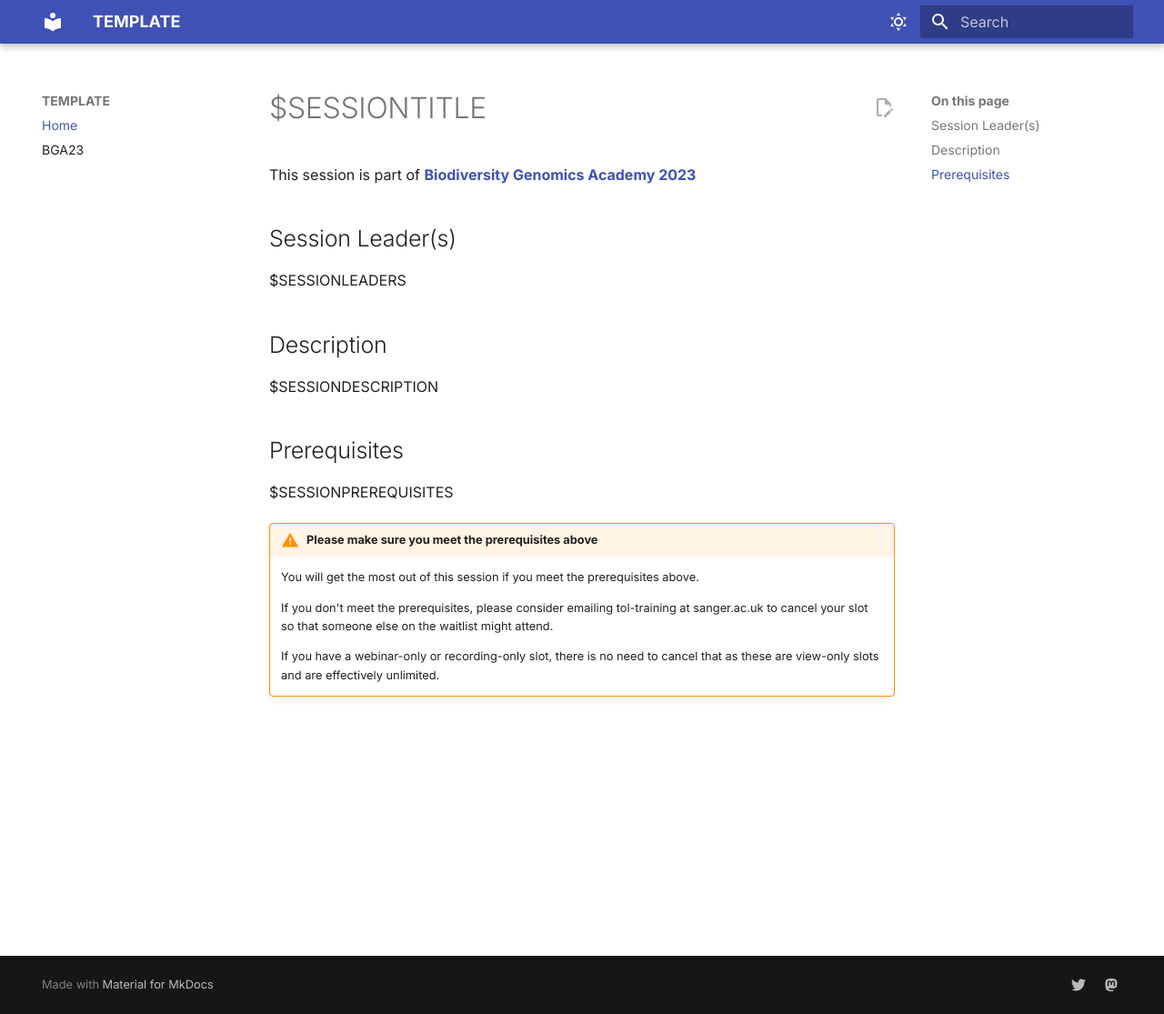
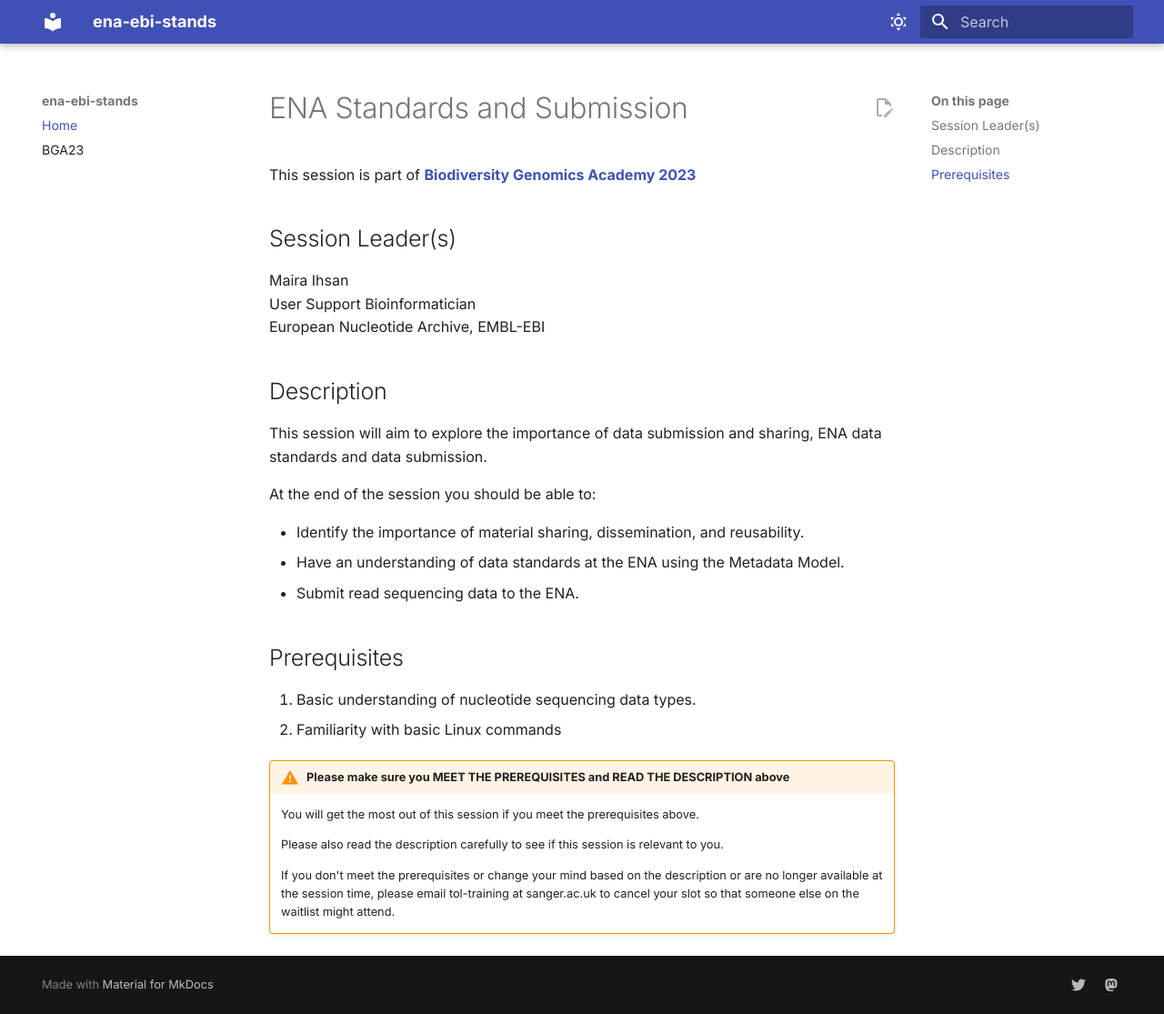
Before and after one commit to S2G2024/ena-ebi-stands, an MkDocs documentation site: the page built from docs/README.md, in a window 1280 px wide and 1115 px high. Shown: the whole window at 91% size. Built offline with MkDocs 1.6.1 and Material for MkDocs 9.7.7, drawn with Linux system fonts in a browser that asks for light colours.

Commit message:
update from form

```diff
--- a/docs/README.md
+++ b/docs/README.md
@@ -1,23 +1,32 @@
-# $SESSIONTITLE
+# ENA Standards and Submission
 
 This session is part of [**Biodiversity Genomics Academy 2023**](https://BGA23.org)
 
 ## Session Leader(s)
 
-$SESSIONLEADERS
+Maira Ihsan
+User Support Bioinformatician
+European Nucleotide Archive, EMBL-EBI
 
 ## Description
 
-$SESSIONDESCRIPTION
+This session will aim to explore the importance of data submission and sharing, ENA data standards and data submission.
+
+At the end of the session you should be able to:
+
+- Identify the importance of material sharing, dissemination, and reusability.
+- Have an understanding of data standards at the ENA using the Metadata Model.
+- Submit read sequencing data to the ENA.
 
 ## Prerequisites
 
-$SESSIONPREREQUISITES
+1. Basic understanding of nucleotide sequencing data types.
+2. Familiarity with basic Linux commands
 
-!!! warning "Please make sure you meet the prerequisites above"
+!!! warning "Please make sure you MEET THE PREREQUISITES and READ THE DESCRIPTION above"
 
     You will get the most out of this session if you meet the prerequisites above.
 
-    If you don't meet the prerequisites, please consider emailing tol-training at sanger.ac.uk to cancel your slot so that someone else on the waitlist might attend.
+    Please also read the description carefully to see if this session is relevant to you.
 
-    If you have a webinar-only or recording-only slot, there is no need to cancel that as these are view-only slots and are effectively unlimited.
+    If you don't meet the prerequisites or change your mind based on the description or are no longer available at the session time, please email tol-training at sanger.ac.uk to cancel your slot so that someone else on the waitlist might attend.
--- a/mkdocs.yml
+++ b/mkdocs.yml
@@ -1,5 +1,5 @@
-site_name: TEMPLATE
-edit_uri: https://github.com/bgacademy23/TEMPLATE/blob/main/docs
+site_name: ena-ebi-stands
+edit_uri: https://github.com/bgacademy23/ena-ebi-stands/blob/main/docs
 
 nav:
     - Home: README.md
```
Also changed, not shown: README.md (+16 -7 lines).
